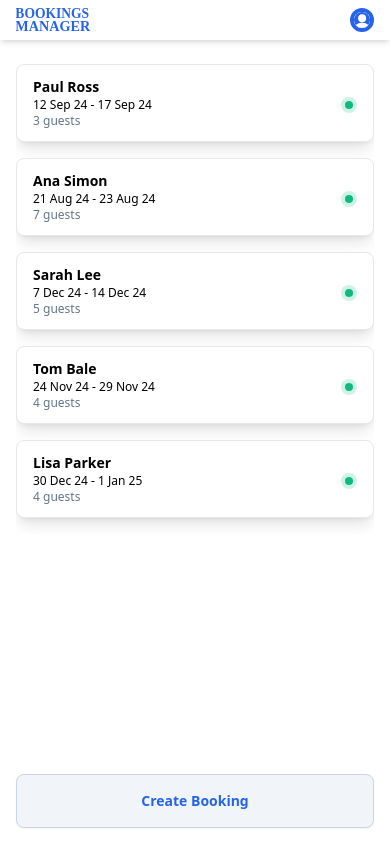
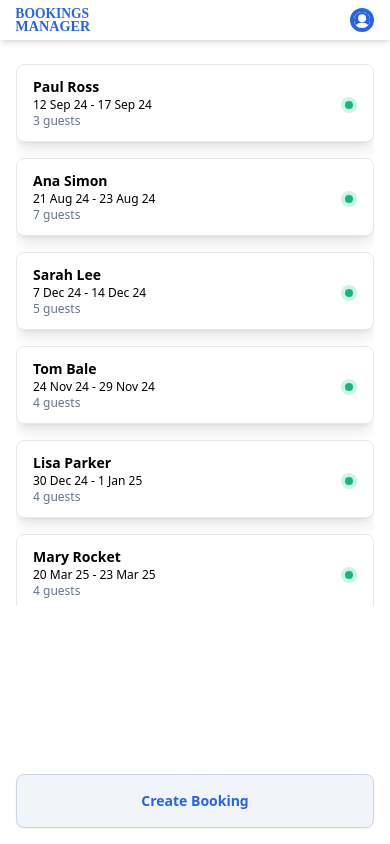
Before and after one commit to iorrah/bookings-manager, a React (Vite) app: page / in a window 390 px wide. Built offline with nearby package versions, Linux system fonts and the light colour scheme.

Commit message:
Address leftovers

```diff
--- a/src/App.tsx
+++ b/src/App.tsx
@@ -2,8 +2,6 @@ import { NavigationBar } from "./components/NavigationBar";
 import { BookingsPage } from "./pages/BookingsPage";
 import { BookingsContextProvider } from "./providers/bookings";
 import { PropertiesContextProvider } from "./providers/properties";
-
-// TODO: create a wrapper layout component
 
 const App = () => (
   <PropertiesContextProvider>
--- a/src/data/bookings.json
+++ b/src/data/bookings.json
@@ -68,5 +68,33 @@
     "guestPhoneNumber": "+582937845",
     "status": 1,
     "createdAt": "2024-05-03T00:00:00.000Z"
+  },
+  {
+    "id": 102843899,
+    "propertyId": 5333155449,
+    "checkIn": "2025-03-20T00:00:00.000Z",
+    "checkOut": "2025-03-23T00:00:00.000Z",
+    "adultsAmount": 3,
+    "childrenAmount": 1,
+    "note": "",
+    "guestName": "Mary Rocket",
+    "guestEmail": "mary.rockar@email.com",
+    "guestPhoneNumber": "+999445344",
+    "status": 1,
+    "createdAt": "2024-05-03T00:00:00.000Z"
+  },
+  {
+    "id": 552743812,
+    "propertyId": 3343556740,
+    "checkIn": "2025-04-24T00:00:00.000Z",
+    "checkOut": "2025-04-25T00:00:00.000Z",
+    "adultsAmount": 1,
+    "childrenAmount": 1,
+    "note": "",
+    "guestName": "Brian McLee",
+    "guestEmail": "brian.mclee@email.com",
+    "guestPhoneNumber": "+749455344",
+    "status": 1,
+    "createdAt": "2024-05-03T00:00:00.000Z"
   }
 ]
--- a/src/pages/BookingsPage/BookingCreator/BookingSelectField/index.tsx
+++ b/src/pages/BookingsPage/BookingCreator/BookingSelectField/index.tsx
@@ -3,7 +3,7 @@ import { FC, useContext, useState } from "react";
 import { PropertiesContext } from "../../../../providers/properties";
 import { MandatoryFieldSymbol } from "../../../../components/MandatoryFieldSymbol";
 
-// TODO: property guest limit and image
+// TODO: display property image
 
 type BookingSelectFieldType = FC<{
   defaultPropertyId: number;
--- a/src/pages/BookingsPage/BookingsList/index.tsx
+++ b/src/pages/BookingsPage/BookingsList/index.tsx
@@ -70,7 +70,7 @@ export const BookingsList: BookingsListType = ({
         })}
       </div>
 
-      <div className="fixed sm:static bottom-4 left-4 right-4 sm:bottom sm:left sm:right bg-white sm:bg-transparent pt-4 sm:pt-0">
+      <div className="fixed sm:static bottom-4 left-4 right-4 sm:bottom sm:left sm:right bg-white sm:bg-transparent sm:pt-0">
         <button
           className={`bg-slate-100 hover:bg-slate-200 px-5 py-4 text-sm leading-5 rounded-lg font-semibold text-blue-600 border border-slate-300 shadow-sm w-full ${
             selectedBookingId === 0 ? ringSyle : ""
--- a/src/pages/BookingsPage/shared/BookingForm/BookingDateField/index.tsx
+++ b/src/pages/BookingsPage/shared/BookingForm/BookingDateField/index.tsx
@@ -1,11 +1,10 @@
 import { FC, useContext, useState } from "react";
+import { eachDayOfInterval } from "date-fns";
 
-// TODO: use absolute paths
 import { Booking } from "../../../../../types";
 import { DatePickerRange } from "../../../../../components/DatePickerRange";
 import Pen from "../../../../../assets/pen.svg";
 import { BookingsContext } from "../../../../../providers/bookings";
-import { eachDayOfInterval } from "date-fns";
 import { MandatoryFieldSymbol } from "../../../../../components/MandatoryFieldSymbol";
 import { isCreating } from "../../../../../utils";
 
--- a/src/pages/BookingsPage/shared/BookingForm/index.tsx
+++ b/src/pages/BookingsPage/shared/BookingForm/index.tsx
@@ -1,11 +1,12 @@
 import { FC } from "react";
 
 // TODO: use absolute paths
-import { Booking } from "../../../../types";
 
 import { BookingField } from "./BookingField";
 import { BookingDateField } from "./BookingDateField";
+
 import { isCreating } from "../../../../utils";
+import { Booking } from "../../../../types";
 
 type BookingForm = FC<{
   booking: Booking;
```
